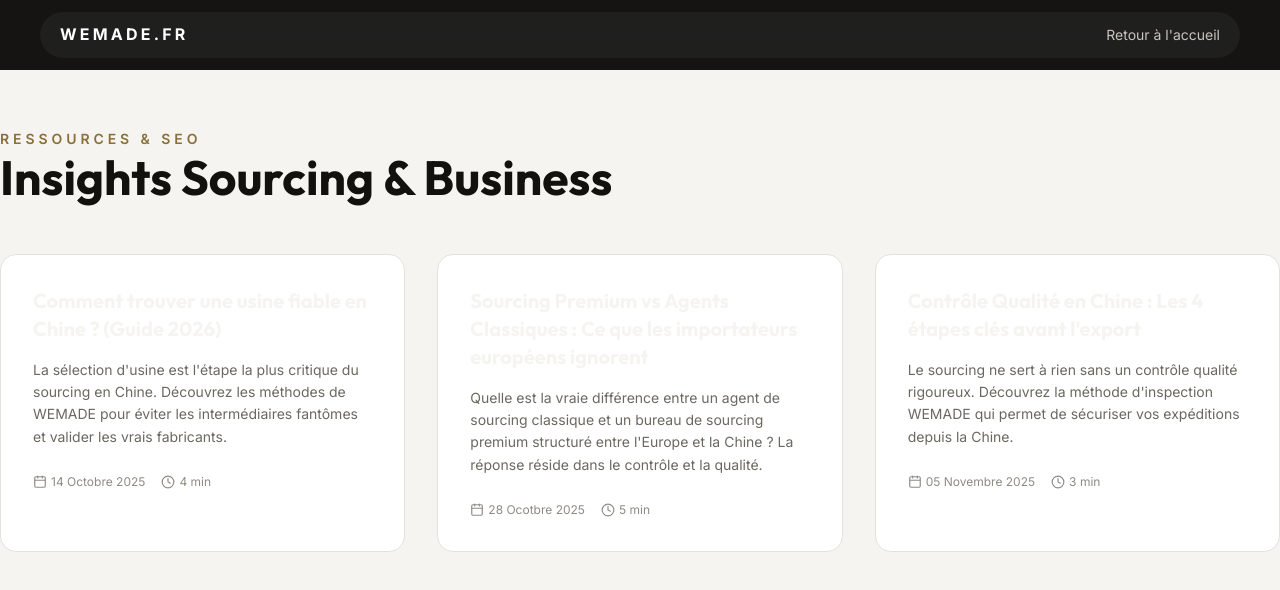
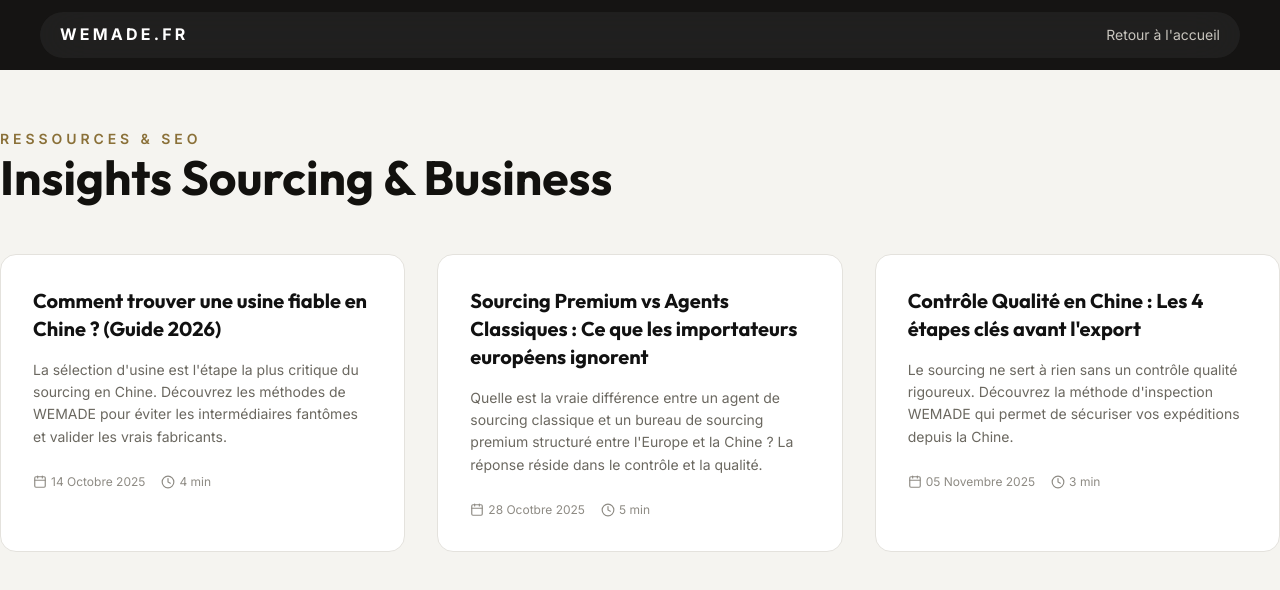
Before and after one commit to craigbarns/wemade, a React (Vite) app: page /blog in a window 1280 px wide. Shown: the top 590 px of the page. Built offline with nearby package versions, Linux system fonts and the light colour scheme.

Commit message:
fix(ui): correct dark title font rendering on blog index and simplify nav label

```diff
--- a/src/Blog.jsx
+++ b/src/Blog.jsx
@@ -101,7 +101,7 @@ export function BlogIndex() {
           {blogs.map(post => (
             <Link to={`/blog/${post.slug}`} key={post.slug} style={{ textDecoration: "none", color: "inherit", display: "block" }}>
               <div style={{ padding: "2rem", borderRadius: "1rem", background: "white", border: "1px solid var(--slate-200)", height: "100%", transition: "all 0.3s ease" }}>
-                <h3 style={{ fontSize: "1.25rem", fontWeight: 700, marginBottom: "1rem", color: "var(--bg-page)", lineHeight: 1.4 }}>{post.title}</h3>
+                <h3 style={{ fontSize: "1.25rem", fontWeight: 700, marginBottom: "1rem", color: "#111", lineHeight: 1.4 }}>{post.title}</h3>
                 <p style={{ color: "var(--slate-500)", fontSize: "0.875rem", marginBottom: "1.5rem", lineHeight: 1.6 }}>{post.description}</p>
 
                 <div style={{ display: "flex", gap: "1rem", color: "var(--slate-400)", fontSize: "0.75rem", alignItems: "center" }}>
--- a/src/content.jsx
+++ b/src/content.jsx
@@ -20,7 +20,7 @@ export const content = {
       why: "Pourquoi nous",
       process: "Méthode",
       faq: "FAQ",
-      blog: "Blog / SEO",
+      blog: "Blog",
       contact: "Contact"
     },
     hero: {
@@ -163,7 +163,7 @@ export const content = {
       why: "Why Us",
       process: "Method",
       faq: "FAQ",
-      blog: "Blog / Insights",
+      blog: "Blog",
       contact: "Contact"
     },
     hero: {
```
